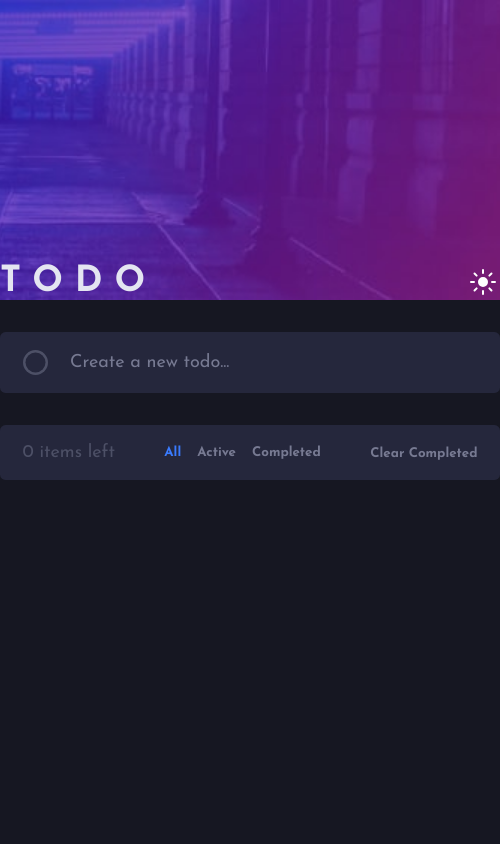
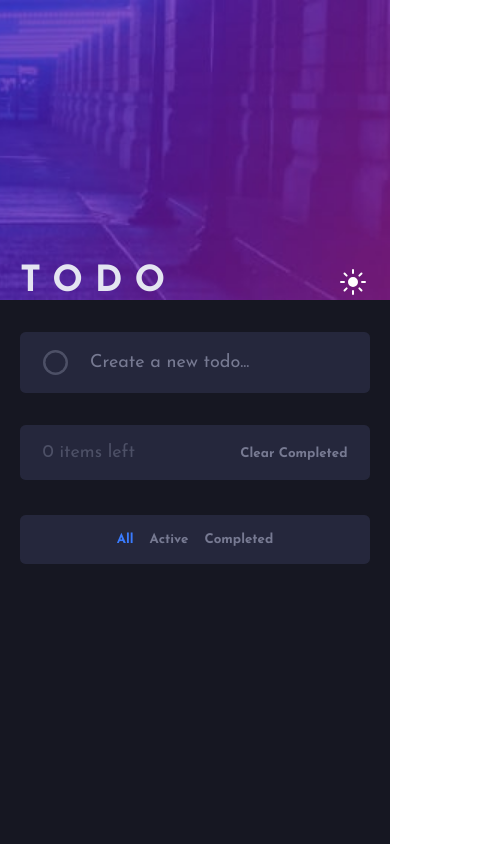
Before and after one commit to liquidwater0/todo-app, a React (Vite) app: page / in a window 390 px wide. Shown: the whole page, 500 px wide, since content can reach past the window. Built offline with nearby package versions, Linux system fonts and the light colour scheme.

Commit message:
make responsive

```diff
--- a/src/scss/todoForm.scss
+++ b/src/scss/todoForm.scss
@@ -135,6 +135,7 @@
     }
 
     .todo-filtering {
+        position: relative;
         display: flex;
         justify-content: space-between;
         padding: var(--app-padding);
@@ -163,3 +164,30 @@
         }
     }
 }
+
+@media (max-width: 768px) {
+    .todo-item .delete-todo-button {
+        display: flex !important;
+    }
+}
+
+@media (max-width: 650px) {
+    .todo-form {
+        width: 350px;
+    }
+
+    .todo-list {
+        max-height: 450px !important;
+    }
+
+    .todo-filters {
+        position: absolute;
+        justify-content: center;
+        width: 100%;
+        left: 0;
+        margin-top: 4.5rem;
+        background-color: var(--theme-2);
+        padding: var(--app-padding);
+        border-radius: 0.35rem;
+    }
+}
```
